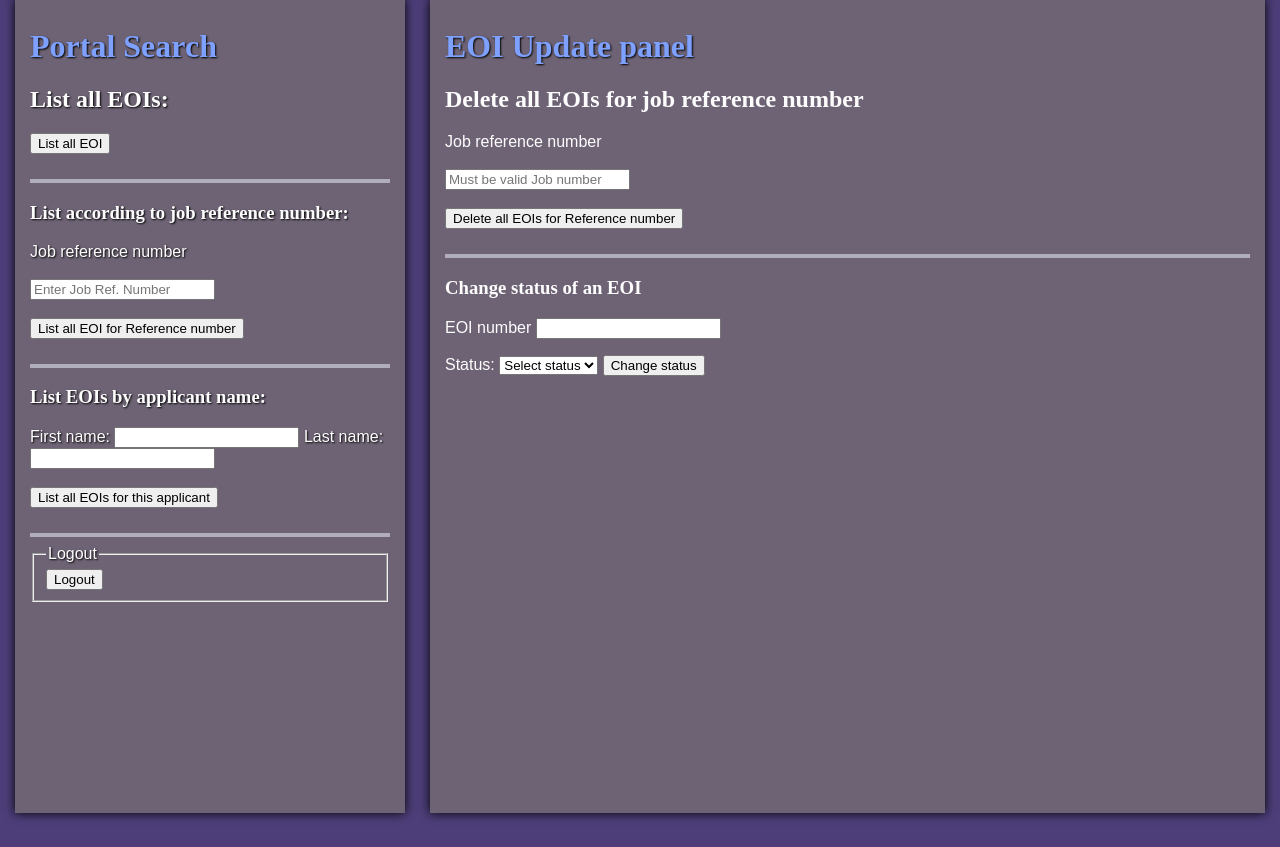
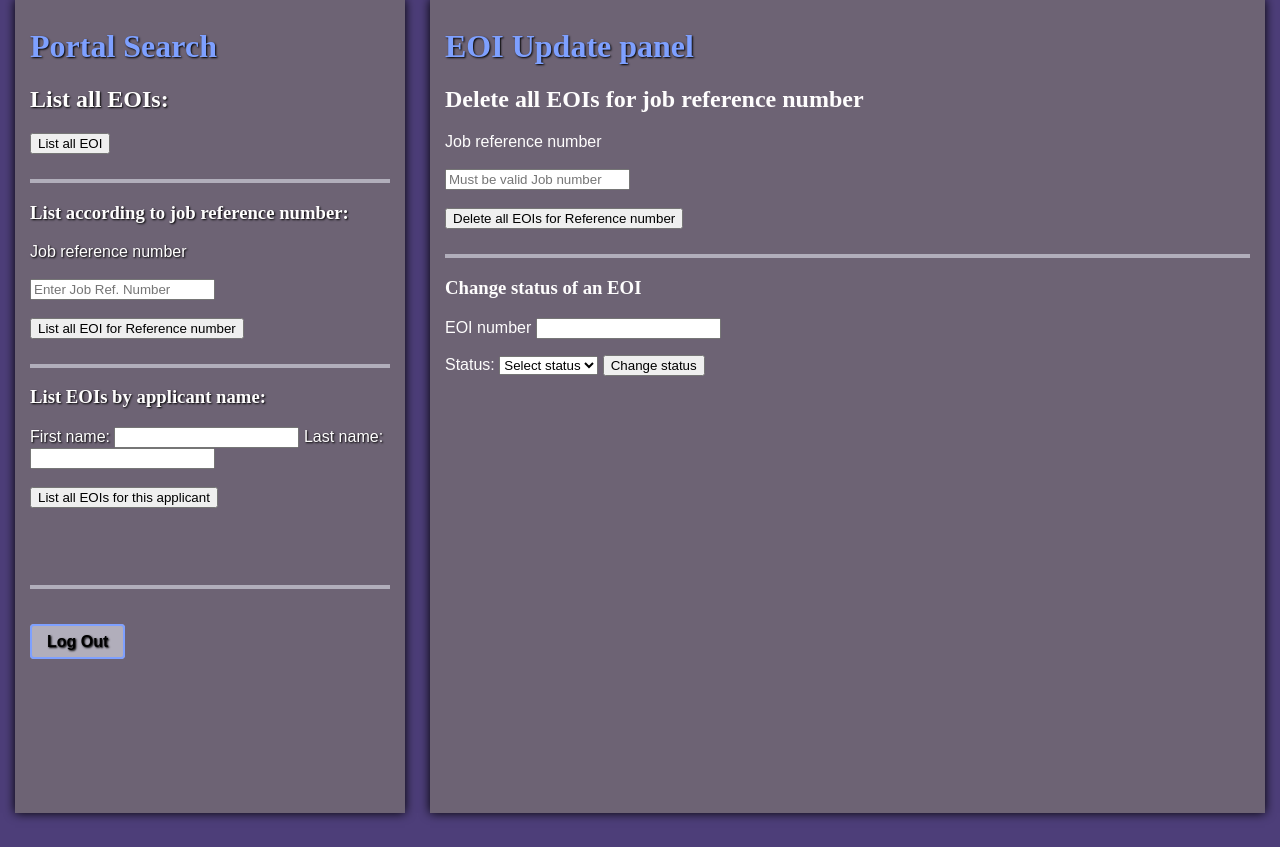
Before and after one commit to FakeTiramisu/Inquiry-Project-Assignment-1, a PHP site: page /manage.php in a window 1280 px wide. Shown: the part 324-1171 px from the top of the page. Run offline with PHP 8.4, Linux system fonts and the light colour scheme; some web fonts are replaced.

Commit message:
Update manage.php
Styling

```diff
--- a/manage.php
+++ b/manage.php
@@ -200,6 +200,8 @@ if ($_SERVER['REQUEST_METHOD'] === 'POST') {
             <input type="text" name="jID" id="jID" minlength="0" maxlength="5" placeholder="Enter Job Ref. Number" required pattern="#[A-Z]{2}[0-9]{2}" />
             <br><br>
             <input type="submit" name="button2" value="List all EOI for Reference number"/>
+
+
         </form>
         <hr>
 
@@ -214,13 +216,12 @@ if ($_SERVER['REQUEST_METHOD'] === 'POST') {
                 <br><br>
                 <input type="submit" name="button3" value="List all EOIs for this applicant">
             </form>
-            <hr>
-
-         <fieldset>
-            <legend>Logout</legend>
-            <form method="post" action="manage.php">
-                <input type="submit" name="button6" value="Logout">
-            </form>
+        <br>
+        <br>
+        <hr>
+        <br>
+        <br>
+        <a class="button" href="logout.php"> Log Out</a>
         </fieldset>
         </div>
 
```
